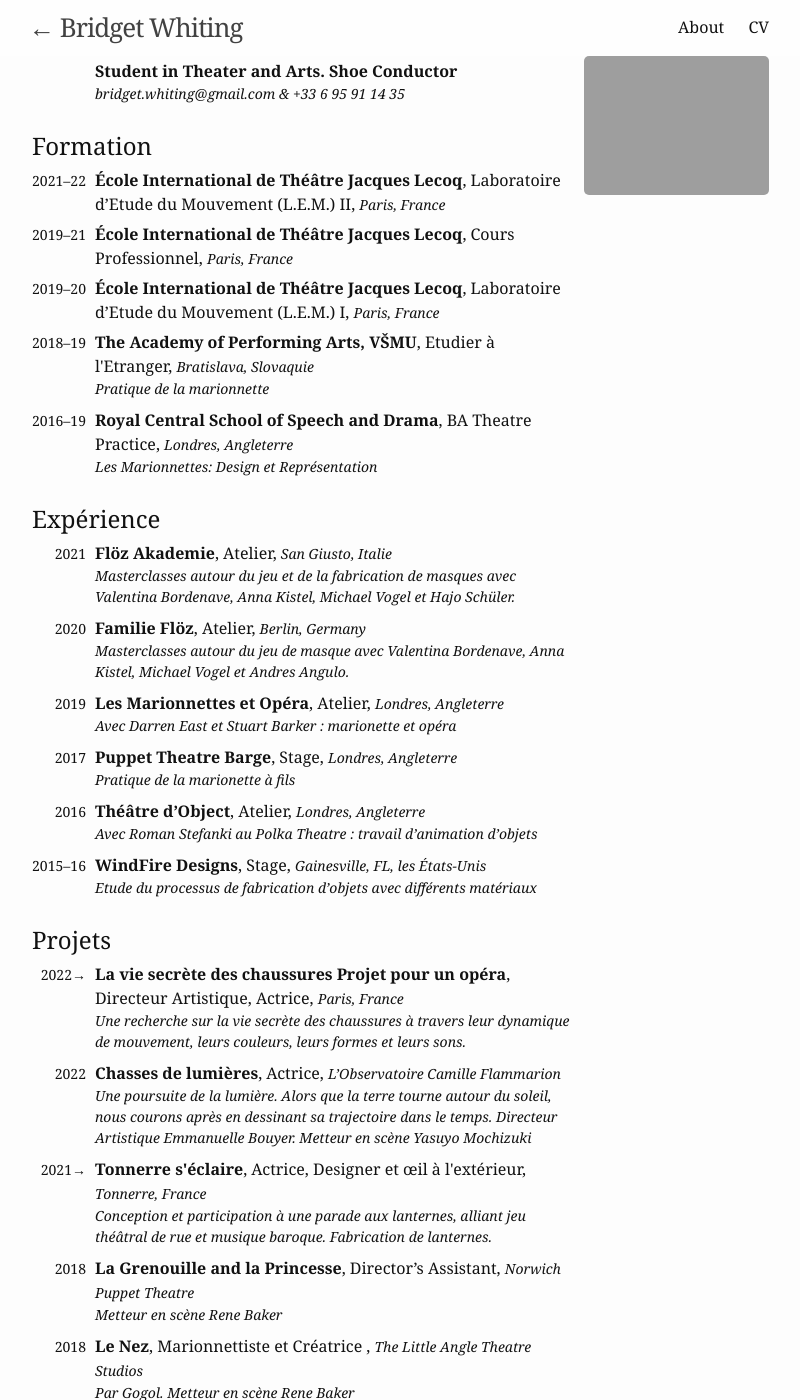
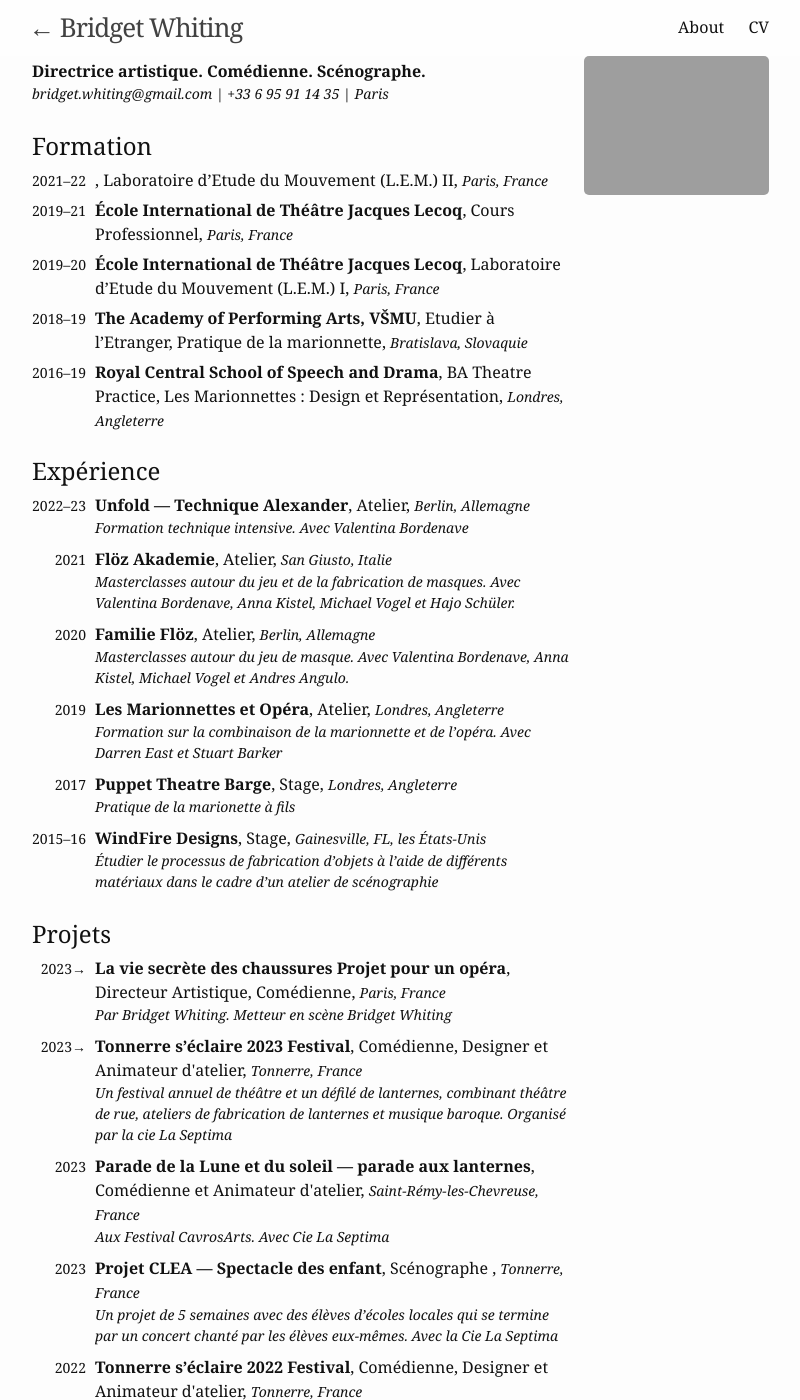
Before and after one commit to markwhiting/bridget, a Jekyll site: the page built from cv_fr.html, in a window 1280 px wide and 1400 px high. Shown: the whole window, without its empty margins (241-1041 px from the left). Built offline with Jekyll 4.4.1, drawn with Linux system fonts in a browser that asks for light colours; some of the changed text lies outside the part shown.

Commit message:
Updated French CV

```diff
--- a/Gemfile
+++ b/Gemfile
@@ -24,3 +24,5 @@ end
 
 # Windows does not include zoneinfo files, so bundle the tzinfo-data gem
 gem 'tzinfo-data', platforms: [:mingw, :mswin, :x64_mingw, :jruby]
+
+gem "webrick", "~> 1.8"
--- a/_data/CV_fr.csv
+++ b/_data/CV_fr.csv
@@ -1,21 +1,23 @@
 title,dateStart,dateEnd,type,role,location,url,notes
-École International de Théâtre Jacques Lecoq,2021-10-11,2022-06-08,Formation,Laboratoire d’Etude du Mouvement (L.E.M.) II,"Paris, France",http://www.ecole-jacqueslecoq.com/le-lem-presentation/,
+ ,2021-10-11,2022-06-08,Formation,Laboratoire d’Etude du Mouvement (L.E.M.) II,"Paris, France",http://www.ecole-jacqueslecoq.com/le-lem-presentation/,
 École International de Théâtre Jacques Lecoq,2019-10-02,2021-07-09,Formation,Cours Professionnel,"Paris, France",http://www.ecole-jacqueslecoq.com/le-cours-pro-1ere-annee/,
 École International de Théâtre Jacques Lecoq,2019-10-01,2020-11-01,Formation,Laboratoire d’Etude du Mouvement (L.E.M.) I,"Paris, France",http://www.ecole-jacqueslecoq.com/le-lem-presentation/,
-Royal Central School of Speech and Drama,2016-10-03,2019-07-05,Formation,BA Theatre Practice,"Londres, Angleterre",https://www.cssd.ac.uk,Les Marionnettes: Design et Représentation
-"The Academy of Performing Arts, VŠMU",2018-02-02,2019-05-28,Formation,Etudier à l'Etranger,"Bratislava, Slovaquie ",https://www.vsmu.sk/en/,Pratique de la marionnette
+Royal Central School of Speech and Drama,2016-10-03,2019-07-05,Formation,"BA Theatre Practice, Les Marionnettes : Design et Représentation","Londres, Angleterre",https://www.cssd.ac.uk,
+"The Academy of Performing Arts, VŠMU",2018-02-02,2019-05-28,Formation,"Etudier à l’Etranger, Pratique de la marionnette","Bratislava, Slovaquie ",https://www.vsmu.sk/en/,
+WindFire Designs,2015-05-01,2016-10-03,Expérience,Stage,"Gainesville, FL, les États-Unis",http://www.windfiredesigns.com/,Étudier le processus de fabrication d'objets à l'aide de différents matériaux dans le cadre d'un atelier de scénographie
 Puppet Theatre Barge,2017-06-19,2017-10-06,Expérience,Stage,"Londres, Angleterre",https://www.puppetbarge.com ,Pratique de la marionette à fils
-WindFire Designs,2015-05-01,2016-10-03,Expérience,Stage,"Gainesville, FL, les États-Unis",http://www.windfiredesigns.com/,Etude du processus de fabrication d’objets avec différents matériaux
-Théâtre d’Object,2016-10-17,2016-10-19,Expérience,Atelier,"Londres, Angleterre",,Avec Roman Stefanki au Polka Theatre : travail d’animation d’objets
-Les Marionnettes et Opéra,2019-04-14,2019-04-18,Expérience,Atelier,"Londres, Angleterre",,Avec Darren East et Stuart Barker : marionette et opéra
-Familie Flöz,2020-07-10,2020-07-20,Expérience,Atelier,"Berlin, Germany",http://www.floez-akademie.net,"Masterclasses autour du jeu de masque avec Valentina Bordenave, Anna Kistel, Michael Vogel et Andres Angulo."
-Flöz Akademie,2021-07-18,2021-07-31,Expérience,Atelier,"San Giusto, Italie",http://www.floez-akademie.net/welcome.en.html,"Masterclasses autour du jeu et de la fabrication de masques avec Valentina Bordenave, Anna Kistel, Michael Vogel et Hajo Schüler."
-La vie secrète des chaussures Projet pour un opéra,2022-06-08,,Projets,"Directeur Artistique, Actrice","Paris, France",,"Une recherche sur la vie secrète des chaussures à travers leur dynamique de mouvement, leurs couleurs, leurs formes et leurs sons."
-Tonnerre s'éclaire,2021-10-12,,Projets,"Actrice, Designer et œil à l'extérieur","Tonnerre, France",https://www.paulineschill.com/la-septima/,"Conception et participation à une parade aux lanternes, alliant jeu théâtral de rue et musique baroque. Fabrication de lanternes."
-Chasses de lumières,2022-04-09,2022-04-09,Projets,Actrice,L’Observatoire Camille Flammarion,,"Une poursuite de la lumière. Alors que la terre tourne autour du soleil, nous courons après en dessinant sa trajectoire dans le temps. Directeur Artistique Emmanuelle Bouyer. Metteur en scène Yasuyo Mochizuki"
-La Grenouille and la Princesse,2018-10-01,2018-10-19,Projets,Director’s Assistant,Norwich Puppet Theatre,https://www.puppettheatre.co.uk,Metteur en scène Rene Baker
+Les Marionnettes et Opéra,2019-04-14,2019-04-18,Expérience,Atelier,"Londres, Angleterre",,Formation sur la combinaison de la marionnette et de l’opéra. Avec Darren East et Stuart Barker
+Familie Flöz,2020-07-10,2020-07-20,Expérience,Atelier,"Berlin, Allemagne",http://www.floez-akademie.net,"Masterclasses autour du jeu de masque. Avec Valentina Bordenave, Anna Kistel, Michael Vogel et Andres Angulo."
+Flöz Akademie,2021-07-18,2021-07-31,Expérience,Atelier,"San Giusto, Italie",http://www.floez-akademie.net/welcome.en.html,"Masterclasses autour du jeu et de la fabrication de masques. Avec Valentina Bordenave, Anna Kistel, Michael Vogel et Hajo Schüler."
+Unfold — Technique Alexander,2022-11-11,2023-02-25,Expérience,Atelier,"Berlin, Allemagne",https://www.unfoldmethod.com/about-unfold,Formation technique intensive. Avec Valentina Bordenave
+La vie secrète des chaussures Projet pour un opéra,2023-12-13,,Projets,"Directeur Artistique, Comédienne","Paris, France",,Par Bridget Whiting. Metteur en scène Bridget Whiting
+Tonnerre s’éclaire 2023 Festival,2023-10-07,,Projets,"Comédienne, Designer et Animateur d'atelier","Tonnerre, France",https://www.cielaseptima.com/fr,"Un festival annuel de théâtre et un défilé de lanternes, combinant théâtre de rue, ateliers de fabrication de lanternes et musique baroque. Organisé par la cie La Septima"
+Parade de la Lune et du soleil — parade aux lanternes,2023-07-01,2023-07-01,Projets,Comédienne et Animateur d'atelier,"Saint-Rémy-les-Chevreuse, France",,Aux Festival CavrosArts. Avec Cie La Septima
+Projet CLEA — Spectacle des enfant,2023-05-05,2023-05-29,Projets,Scénographe ,"Tonnerre, France",,Un projet de 5 semaines avec des élèves d'écoles locales qui se termine par un concert chanté par les élèves eux-mêmes. Avec la Cie La Septima
+Tonnerre s’éclaire 2022 Festival,2022-10-16,2022-10-16,Projets,"Comédienne, Designer et Animateur d'atelier","Tonnerre, France",https://www.cielaseptima.com/fr,Un festival annuel de théâtre et un défilé de lanternes. Organisé par la cie La Septima
+Chasses de lumières,2022-04-09,2022-04-09,Projets,Comédienne,L’Observatoire Camille Flammarion,,"Une poursuite de la lumière. Alors que la terre tourne autour du soleil, nous courons après en dessinant sa trajectoire dans le temps. Directeur Artistique Emmanuelle Bouyer. Metteur en scène Yasuyo Mochizuki"
+Tonnerre s’éclaire 2021 Festival,2021-10-12,2021-10-12,Projets,"Comédienne, Designer et Œil à l'extérieur","Tonnerre, France",https://www.cielaseptima.com/fr,Un festival annuel de théâtre et un défilé de lanternes. Organisé par la cie La Septima
+La Grenouille et la Princesse,2018-10-18,2018-10-18,Projets,Assistante du directeur  ,Norwich Puppet Theatre ,https://puppettheatre.co.uk/,Metteur en scène Rene Baker
 Le Nez,2018-06-01,2018-06-17,Projets,Marionnettiste et Créatrice ,The Little Angle Theatre Studios,https://littleangeltheatre.com,Par Gogol. Metteur en scène Rene Baker
 Low Batt.,2018-05-17,2018-05-17,Projets,Bruiteuse,TURF Gallery,http://turf-projects.com/low-batt/,Metteur en scène Janina Lange avec Bruiteuse Ruth Sullivan. Bruitages autour d’une exposition.
-I Am a Voodoo Child,2018-03-01,2018-03-01,Projets,Marionnettiste,VŠMU,https://www.vsmu.sk/en/,Metteur en scène Christoph Bochdansky
 La fille de la Rivière,2017-09-01,2017-11-26,Projets,Marionnettiste,Puppet Theatre Barge,https://www.puppetbarge.com ,Par Wendy Cope. Metteur en scène Rob Humphreys
-La Tortue et le Lievre,2017-08-01,2017-09-30,Projets,Marionnettiste,Puppet Theatre Barge,https://www.puppetbarge.com ,Par Aesop. Metteur en scène Rob Humphreys
--- a/cv_fr.html
+++ b/cv_fr.html
@@ -11,12 +11,11 @@ src="{{ "/assets/Other/Bridget headshot 2021.jpeg" | absolute_url }}" />
 <!-- Single table for entire CV -->
 <table class="clean">
   <tr>
-    <td></td>
-    <td class="row">
-      <strong>Student in Theater and Arts. Shoe Conductor</strong>
+    <td colspan="2" class="row">
+      <strong>Directrice artistique. Comédienne. Scénographe.</strong>
       <p class="light note">
         <a href="mailto:bridget.whiting@gmail.com">bridget.whiting@gmail.com</a>
-        & +33 6 95 91 14 35
+        | +33 6 95 91 14 35 | Paris
       </p>
     </td>
   </tr>
```
Also changed, not shown: Gemfile.lock.
